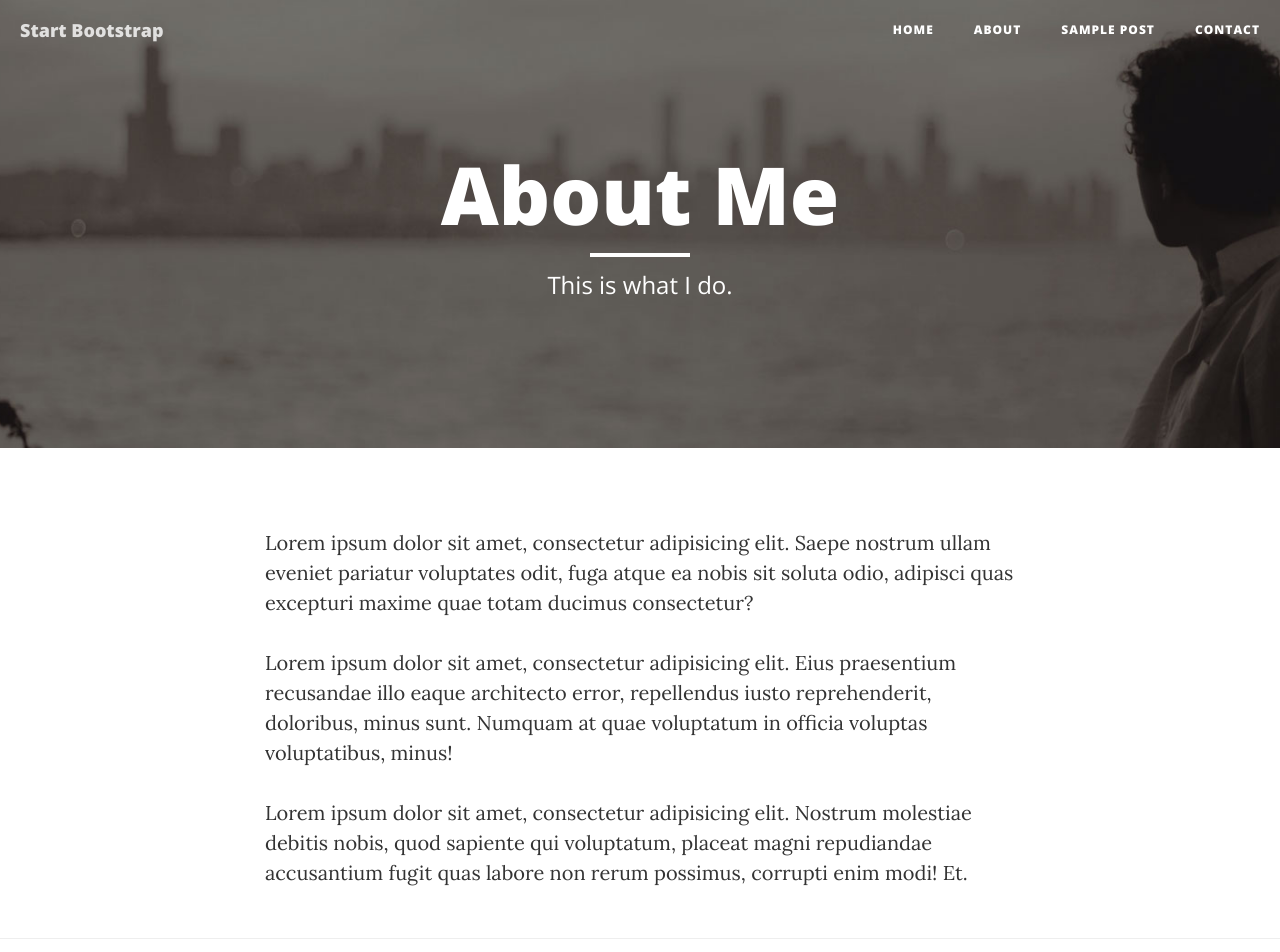
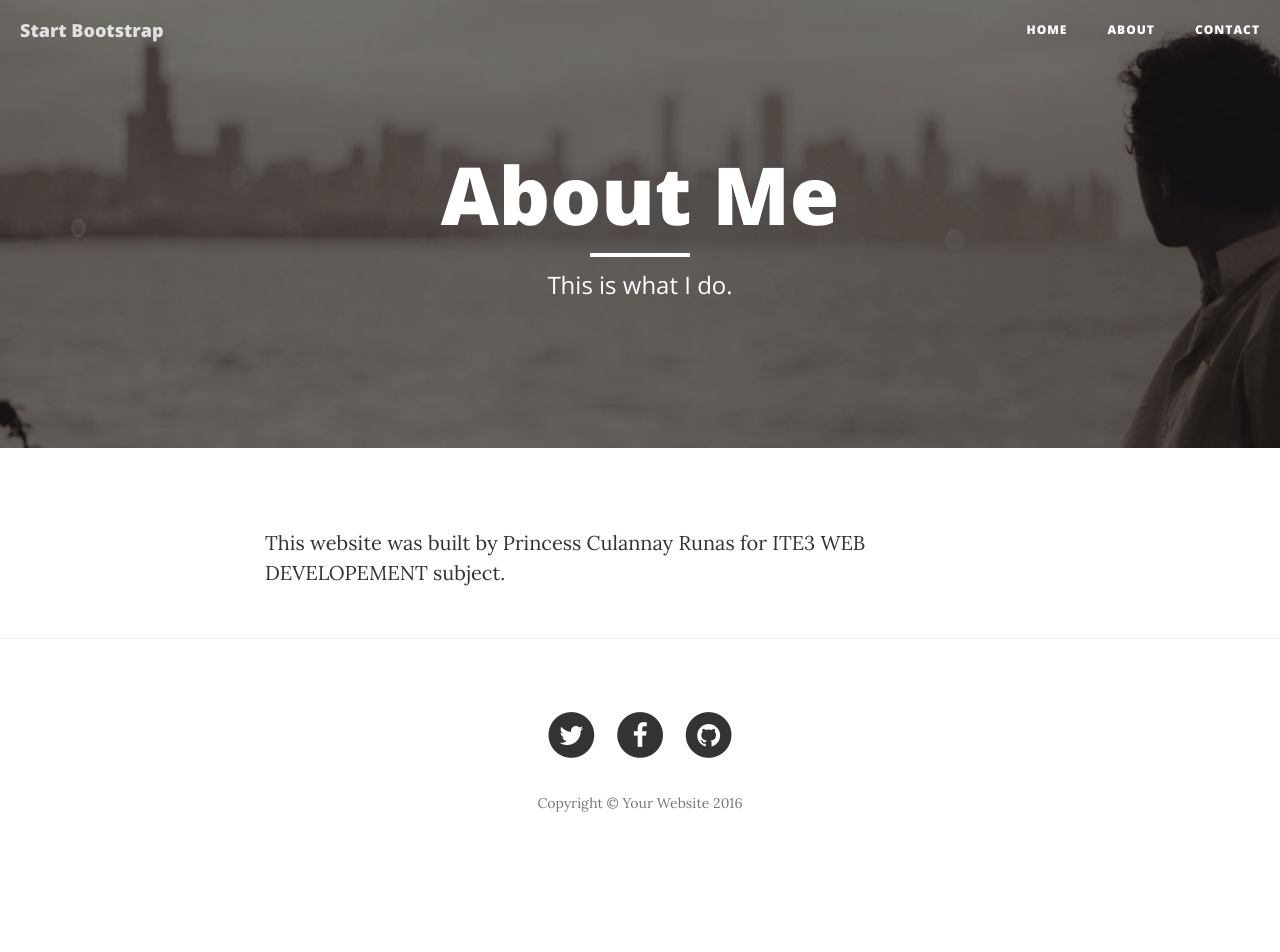
Before and after one commit to cessrunas/blog., a website: page about.html in a window 1280 px wide. Shown: the top 952 px of the page. After the commit the page ends 879 px from the top, so only its background shows below. Drawn offline with nearby package versions, Linux system fonts and the light colour scheme.

Commit message:
Update about.html

```diff
--- a/about.html
+++ b/about.html
@@ -9,7 +9,7 @@
     <meta name="description" content="">
     <meta name="author" content="">
 
-    <title>Clean Blog - About</title>
+    <title>FairyTale Blog - About</title>
 
     <!-- Bootstrap Core CSS -->
     <link href="vendor/bootstrap/css/bootstrap.min.css" rel="stylesheet">
@@ -54,9 +54,7 @@
                     <li>
                         <a href="about.html">About</a>
                     </li>
-                    <li>
-                        <a href="post.html">Sample Post</a>
-                    </li>
+
                     <li>
                         <a href="contact.html">Contact</a>
                     </li>
@@ -87,9 +85,8 @@
     <div class="container">
         <div class="row">
             <div class="col-lg-8 col-lg-offset-2 col-md-10 col-md-offset-1">
-                <p>Lorem ipsum dolor sit amet, consectetur adipisicing elit. Saepe nostrum ullam eveniet pariatur voluptates odit, fuga atque ea nobis sit soluta odio, adipisci quas excepturi maxime quae totam ducimus consectetur?</p>
-                <p>Lorem ipsum dolor sit amet, consectetur adipisicing elit. Eius praesentium recusandae illo eaque architecto error, repellendus iusto reprehenderit, doloribus, minus sunt. Numquam at quae voluptatum in officia voluptas voluptatibus, minus!</p>
-                <p>Lorem ipsum dolor sit amet, consectetur adipisicing elit. Nostrum molestiae debitis nobis, quod sapiente qui voluptatum, placeat magni repudiandae accusantium fugit quas labore non rerum possimus, corrupti enim modi! Et.</p>
+                <p>This website was built by Princess Culannay Runas for ITE3 WEB DEVELOPEMENT subject. </p>
+
             </div>
         </div>
     </div>
```
